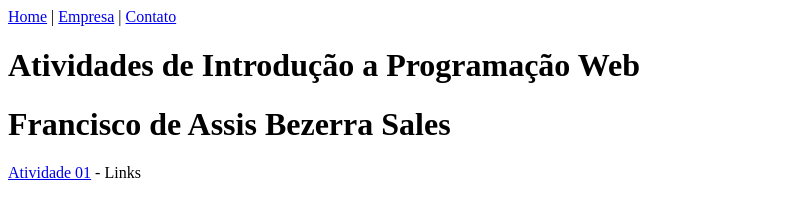
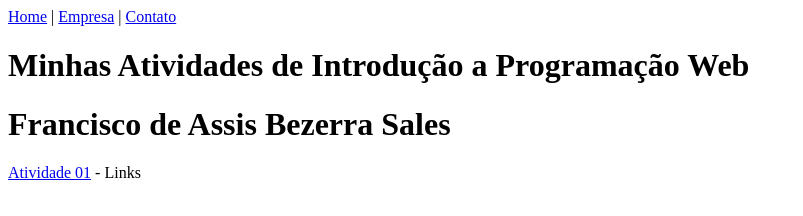
Before and after one commit to FranciscoSales51/ProgramaWeb, a plain HTML site: page Atividade 01/index.html in a window 1280 px wide. Shown: the whole page, without its empty margins (0-803 px from the left). Drawn offline with Linux system fonts and the light colour scheme.

Commit message:
Add files via upload

```diff
--- a/Atividade 01/index.html
+++ b/Atividade 01/index.html
@@ -5,7 +5,7 @@
   <a href="empresa.html">Empresa</a> |
   <a href="contato.html">Contato</a>
 
-<h1>Atividades de Introdução a Programação Web</h1>
+<h1>Minhas Atividades de Introdução a Programação Web</h1>
 
 <h1>Francisco de Assis Bezerra Sales</h1>
 <a target="_blank"href="file:///C:/Users/Ps%20System/Documents/ProgramaWeb/Atividades/Atividade%2001/index.html">Atividade 01</a> - Links<br>
```
Also changed, not shown: Atividade 01/contato.html (line endings or trailing spaces), Atividade 01/empresa.html (line endings or trailing spaces).
